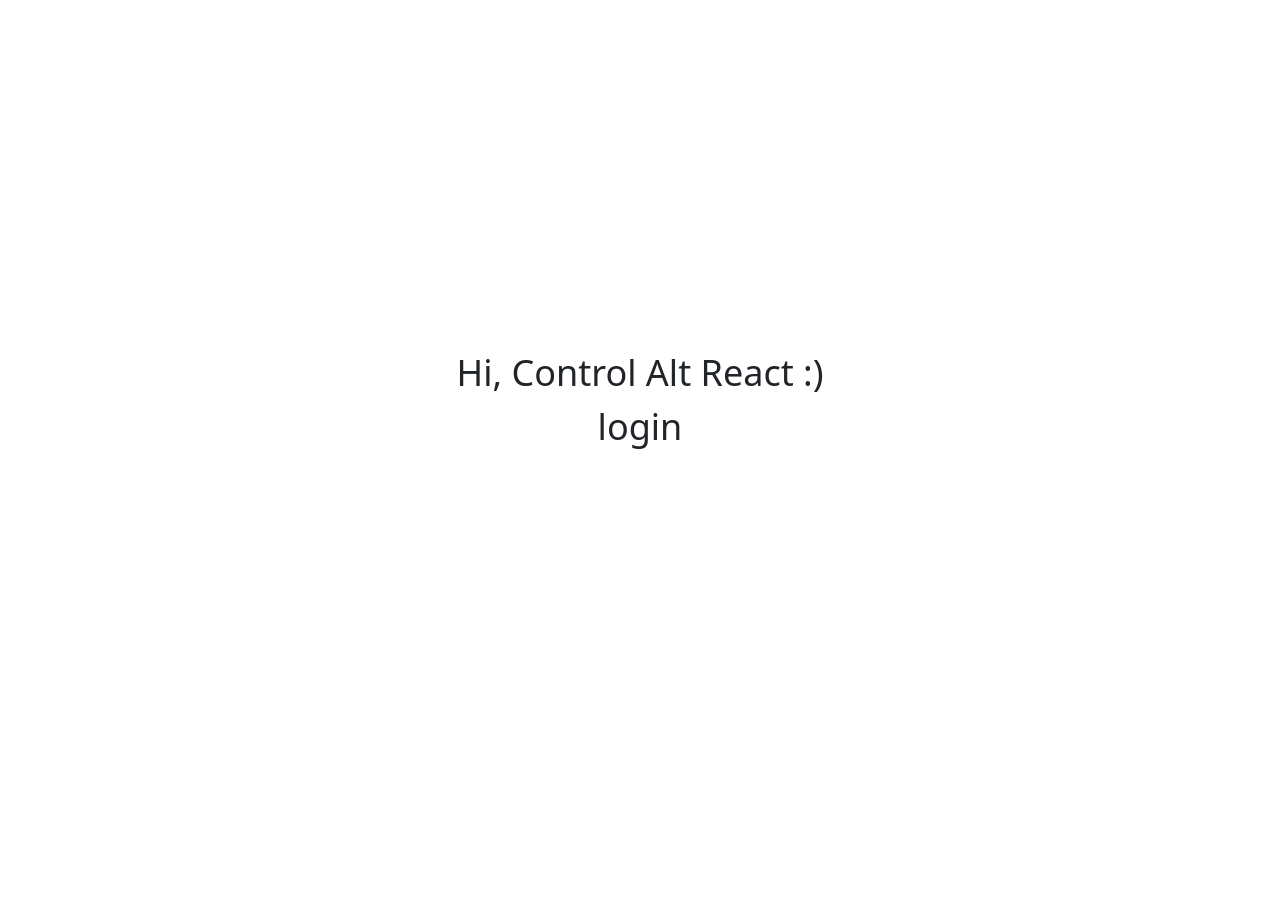
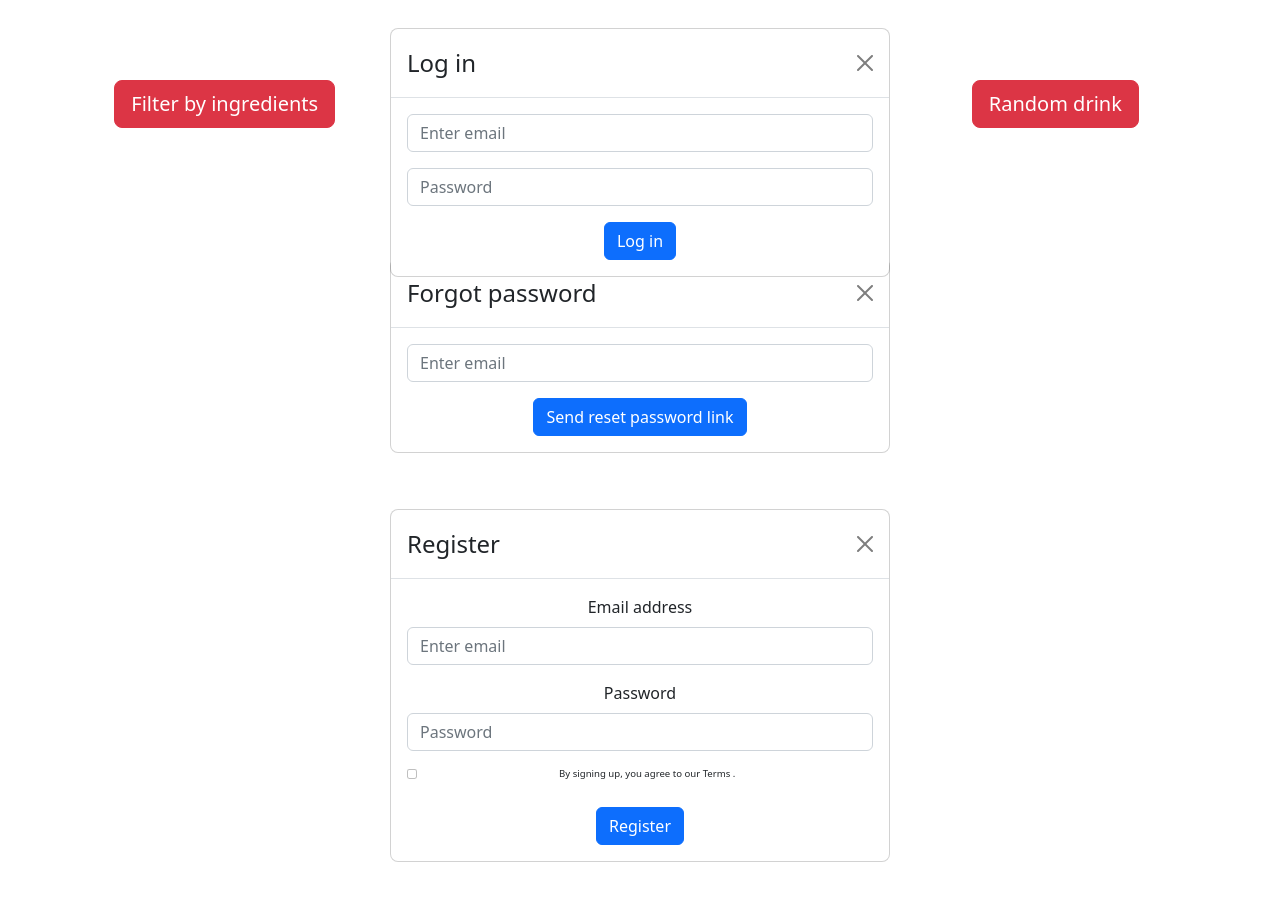
Before and after one commit to infoshareacademy/jfddr9-control-alt-react, a React (Vite) app: page /login in a window 1280 px wide. Shown: the top 900 px of the page. Before the commit the page ends 800 px from the top, so only its background shows below. Built offline with nearby package versions, Linux system fonts and the light colour scheme.

Commit message:
added user components and carousel, added swpier

```diff
--- a/package.json
+++ b/package.json
@@ -22,7 +22,9 @@
     "react-dom": "^18.2.0",
     "react-redux": "^8.0.5",
     "react-router-dom": "^6.11.1",
-    "styled-components": "^5.3.10"
+    "react-slick": "^0.29.0",
+    "styled-components": "^5.3.10",
+    "swiper": "^9.3.0"
   },
   "devDependencies": {
     "@testing-library/dom": "^9.2.0",
--- a/src/App.tsx
+++ b/src/App.tsx
@@ -3,10 +3,12 @@ import "bootstrap/dist/css/bootstrap.min.css";
 import { Route, Routes } from "react-router-dom";
 import styled from "styled-components";
 import { useSelector } from "react-redux";
+import { Carousel } from "./components/nav/Carousel";
+import { Login } from "./components/user/Login";
+import { Register } from "./components/user/Register";
+import { Forgotpassword } from "./components/user/Forgotpassword";
 
-const Contener = styled.div`
-  font-size: 36px;
-`;
+const Contener = styled.div``;
 
 function App() {
   const text: any = useSelector((state) => state);
@@ -18,6 +20,10 @@ function App() {
         <Route path={"/home"} element={<div>home</div>} />
         <Route path={"/login"} element={<div>login</div>} />
       </Routes>
+      <Carousel></Carousel>
+      <Login></Login>
+      <Forgotpassword></Forgotpassword>
+      <Register></Register>
     </Contener>
   );
 }
--- /dev/null
+++ b/src/components/nav/Carousel.jsx
@@ -0,0 +1,57 @@
+import { Swiper, SwiperSlide } from "swiper/react";
+import Button from "react-bootstrap/Button";
+
+import "swiper/css";
+import "swiper/css/pagination";
+import "swiper/css/navigation";
+
+import { Autoplay, Pagination } from "swiper";
+
+export const Carousel = () => {
+  return (
+    <>
+      <Swiper
+        slidesPerView={3}
+        spaceBetween={30}
+        centeredSlides={true}
+        loop={true}
+        autoplay={{
+          delay: 2500,
+          disableOnInteraction: false,
+        }}
+        freeMode={true}
+        grabCursor={true}
+        pagination={{
+          clickable: true,
+        }}
+        modules={[Autoplay, Pagination]}
+        className="mySwiper"
+      >
+        <SwiperSlide style={{ height: "150px" }}>
+          {" "}
+          <Button variant="danger" size="lg">
+            Random drink
+          </Button>{" "}
+        </SwiperSlide>
+        <SwiperSlide style={{ height: "150px" }}>
+          {" "}
+          <Button variant="primary" size="lg">
+            Filter by name
+          </Button>{" "}
+        </SwiperSlide>
+        <SwiperSlide style={{ height: "150px" }}>
+          {" "}
+          <Button variant="danger" size="lg">
+            Filter by ingredients
+          </Button>{" "}
+        </SwiperSlide>
+        <SwiperSlide style={{ height: "150px" }}>
+          {" "}
+          <Button variant="primary" size="lg">
+            Favorite drinks
+          </Button>{" "}
+        </SwiperSlide>
+      </Swiper>
+    </>
+  );
+};
--- /dev/null
+++ b/src/components/user/Forgotpassword.jsx
@@ -0,0 +1,31 @@
+import Button from "react-bootstrap/Button";
+import Modal from "react-bootstrap/Modal";
+import Form from "react-bootstrap/Form";
+
+export const Forgotpassword = () => {
+  return (
+    <div
+      className="modal show"
+      style={{ display: "block", position: "initial" }}
+    >
+      <Modal.Dialog>
+        <Modal.Header closeButton>
+          <Modal.Title>Forgot password</Modal.Title>
+        </Modal.Header>
+
+        <Modal.Body>
+          <Form>
+            <Form.Group className="mb-3" controlId="formBasicEmail">
+              <Form.Control type="email" placeholder="Enter email" />
+              <Form.Text className="text-muted"></Form.Text>
+            </Form.Group>
+
+            <Button variant="primary" type="submit">
+              Send reset password link
+            </Button>
+          </Form>
+        </Modal.Body>
+      </Modal.Dialog>
+    </div>
+  );
+};
--- /dev/null
+++ b/src/components/user/Login.jsx
@@ -0,0 +1,34 @@
+import Button from "react-bootstrap/Button";
+import Modal from "react-bootstrap/Modal";
+import Form from "react-bootstrap/Form";
+
+export const Login = () => {
+  return (
+    <div
+      className="modal show"
+      style={{ display: "block", position: "absolute", top: "0", left: "0" }}
+    >
+      <Modal.Dialog>
+        <Modal.Header closeButton>
+          <Modal.Title>Log in</Modal.Title>
+        </Modal.Header>
+
+        <Modal.Body>
+          <Form>
+            <Form.Group className="mb-3" controlId="formBasicEmail">
+              <Form.Control type="email" placeholder="Enter email" />
+              <Form.Text className="text-muted"></Form.Text>
+            </Form.Group>
+
+            <Form.Group className="mb-3" controlId="formBasicPassword">
+              <Form.Control type="password" placeholder="Password" />
+            </Form.Group>
+            <Button variant="primary" type="submit">
+              Log in
+            </Button>
+          </Form>
+        </Modal.Body>
+      </Modal.Dialog>
+    </div>
+  );
+};
--- /dev/null
+++ b/src/components/user/Register.jsx
@@ -0,0 +1,43 @@
+import Button from "react-bootstrap/Button";
+import Modal from "react-bootstrap/Modal";
+import Form from "react-bootstrap/Form";
+
+export const Register = () => {
+  return (
+    <div
+      className="modal show"
+      style={{ display: "block", position: "initial" }}
+    >
+      <Modal.Dialog>
+        <Modal.Header closeButton>
+          <Modal.Title>Register</Modal.Title>
+        </Modal.Header>
+
+        <Modal.Body>
+          <Form>
+            <Form.Group className="mb-3" controlId="formBasicEmail">
+              <Form.Label>Email address</Form.Label>
+              <Form.Control type="email" placeholder="Enter email" />
+              <Form.Text className="text-muted"></Form.Text>
+            </Form.Group>
+
+            <Form.Group className="mb-3" controlId="formBasicPassword">
+              <Form.Label>Password</Form.Label>
+              <Form.Control type="password" placeholder="Password" />
+            </Form.Group>
+            <Form.Group className="mb-3" controlId="formBasicCheckbox">
+              <Form.Check
+                type="checkbox"
+                style={{ fontSize: "0.6rem" }}
+                label="By signing up, you agree to our Terms ."
+              />
+            </Form.Group>
+            <Button variant="primary" type="submit">
+              Register
+            </Button>
+          </Form>
+        </Modal.Body>
+      </Modal.Dialog>
+    </div>
+  );
+};
```
Also changed, not shown: 1 other file (tests, documents, lock files or other folders).
